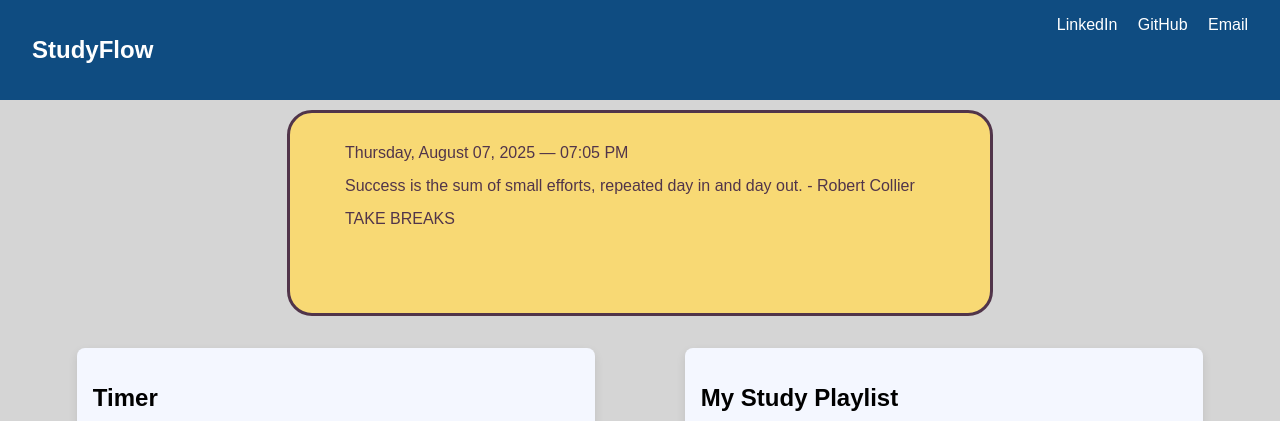
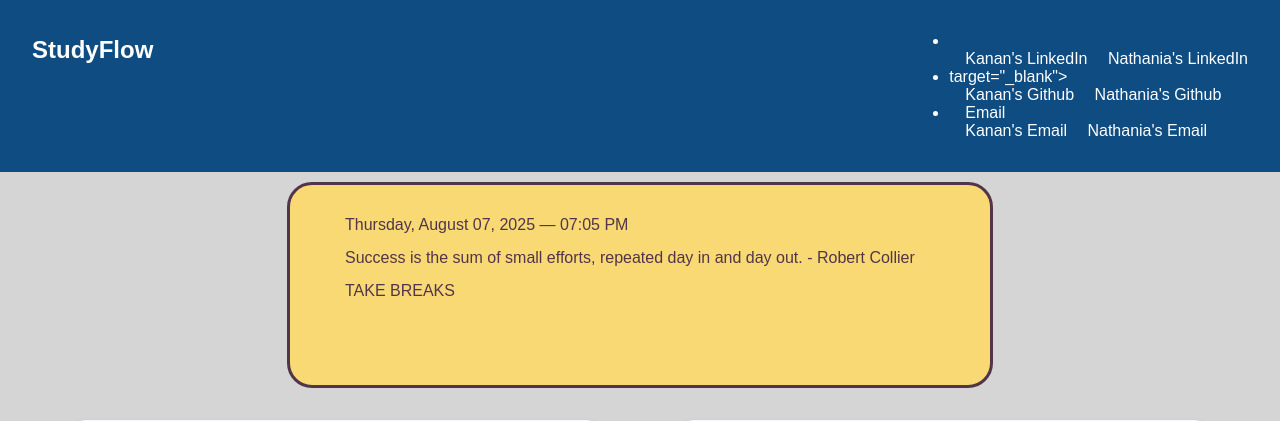
Before and after one commit to KananGarg314/idkwhattonamethis, a Flask app: page / in a window 1280 px wide. Shown: the top 421 px of the page. Run offline with Flask 3, Linux system fonts and the light colour scheme; some web fonts are replaced.

Commit message:
changed the navbar

```diff
--- a/templates/index.html
+++ b/templates/index.html
@@ -11,9 +11,28 @@
    <nav>
        <h1>StudyFlow</h1>
        <div class="links">
-           <a href="https://www.linkedin.com/in/yourname" target="_blank">LinkedIn</a>
-           <a href="https://github.com/yourname" target="_blank">GitHub</a>
-           <a href="mailto:your@email.com">Email</a>
+            <ul>
+                <li class="menu"> <i class="fa-brands fa-linkedin"></i></li>
+                <i class="fa-solid fa-arrow-down"></i>
+                <div class="menuContent">
+                    <a class="link-hide" href="https://www.linkedin.com/in/kanan-garg" target="_blank"> Kanan's LinkedIn</a>
+                    <a class="link-hide" href="https://www.linkedin.com/in/nathania-mckenzie" target="_blank"> Nathania's LinkedIn</a>
+                </div>
+
+                <li class="menu"> target="_blank"><i class="fa-brands fa-github"></i></li>
+                <i class="fa-solid fa-arrow-down"></i>
+                 <div class="menuContent">
+                    <a class="link-hide" href="https://github.com/KananGarg314" target="_blank"> Kanan's Github</a>
+                    <a class="link-hide" href="https://github.com/naarmc2" target="_blank"> Nathania's Github</a>
+                </div>
+
+                <li class="menu"> <a class = "menu" href="mailto:kanan.garg@csedge.org">Email</a></li>
+                <i class="fa-solid fa-arrow-down"></i>
+                <div class="menuContent">
+                    <a class="link-hide" href="mailto:kanan.garg@csedge.org" target="_blank"> Kanan's Email</a>
+                    <a class="link-hide" href="mailto:nathania.mckenzie@csedge.org" target="_blank"> Nathania's Email</a>
+                </div>
+            </ul>
        </div>
    </nav>
 
```
